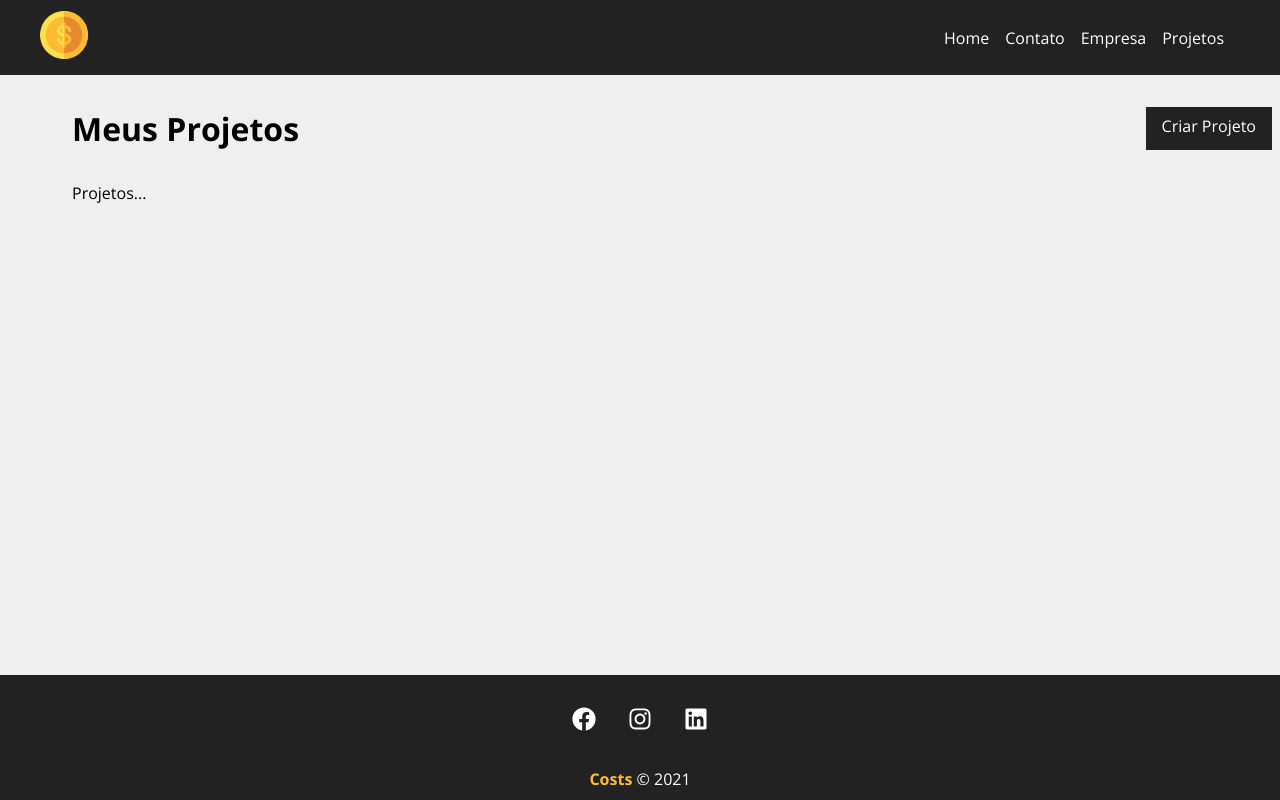
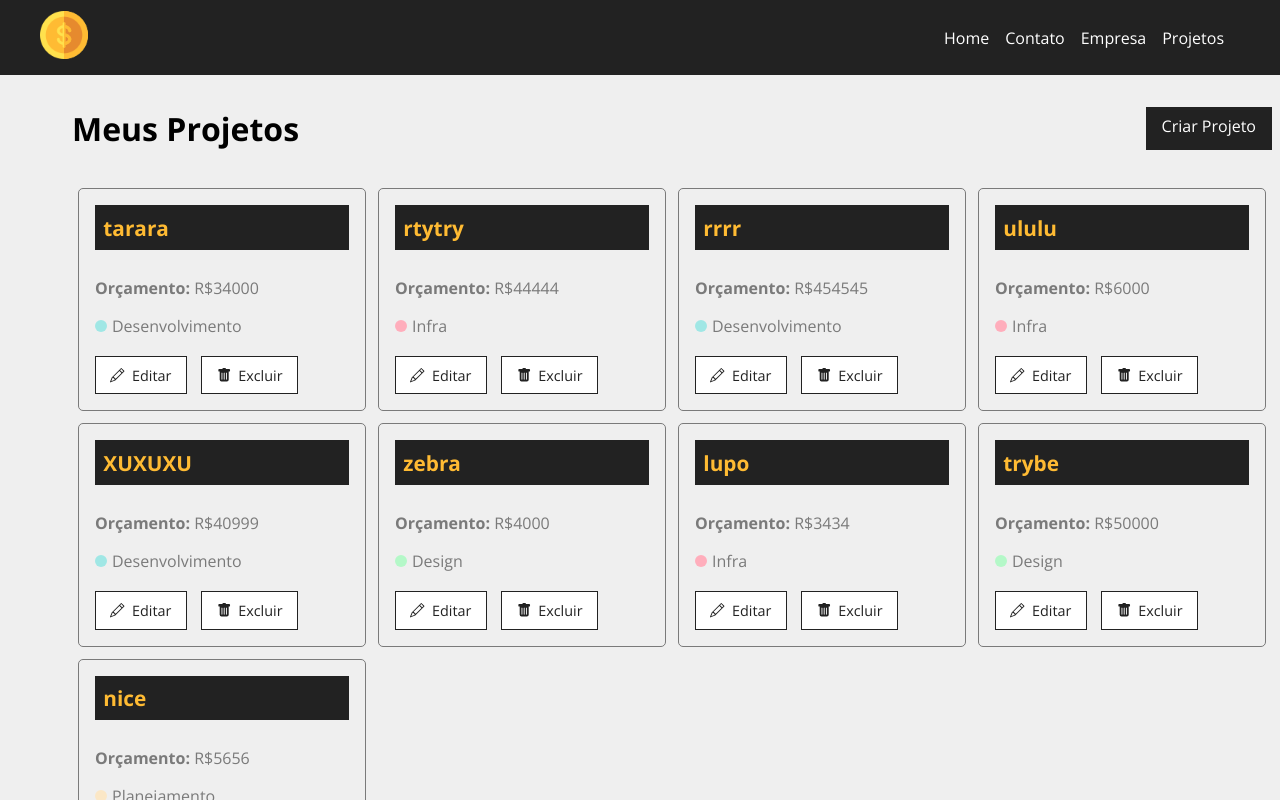
Before and after one commit to afjblt/costs, a React (Create React App) app: page /projects in a window 1280 px wide. Shown: the top 800 px of the page. Built offline with nearby package versions, Linux system fonts and the light colour scheme; data requests are answered from the project's data file.

Commit message:
Colocando os projetos para serem vizualizados

```diff
--- a/db.json
+++ b/db.json
@@ -43,13 +43,63 @@
       "cost": 0,
       "services": [],
       "id": 4
+    },
+    {
+      "name": "XUXUXU",
+      "budget": "40999",
+      "category": {
+        "id": "2",
+        "name": "Desenvolvimento"
+      },
+      "cost": 0,
+      "services": [],
+      "id": 5
+    },
+    {
+      "name": "zebra",
+      "budget": "4000",
+      "category": {
+        "id": "3",
+        "name": "Design"
+      },
+      "cost": 0,
+      "services": [],
+      "id": 6
+    },
+    {
+      "name": "lupo",
+      "budget": "3434",
+      "category": {
+        "id": "1",
+        "name": "Infra"
+      },
+      "cost": 0,
+      "services": [],
+      "id": 7
+    },
+    {
+      "name": "trybe",
+      "budget": "50000",
+      "category": {
+        "id": "3",
+        "name": "Design"
+      },
+      "cost": 0,
+      "services": [],
+      "id": 8
+    },
+    {
+      "name": "nice",
+      "budget": "5656",
+      "category": {
+        "id": "4",
+        "name": "Planejamento"
+      },
+      "cost": 0,
+      "services": [],
+      "id": 9
     }
   ],
-
-
-
-
-
   "categories": [
     {
       "id": 1,
--- a/src/components/pages/Projects.jsx
+++ b/src/components/pages/Projects.jsx
@@ -2,16 +2,33 @@
 import Message from "../layout/Message";
 import Container from '../layout/Container'
 import LinkButton from '../layout/LinkButton'
+import ProjectCard from "../project/ProjectCard";
 
 import styles from './Projects.module.css'
+import { useState, useEffect } from "react";
 
 function Projects() {
+    const [projects, setProjects] = useState([])
 
     const location = useLocation()
     let message = ''
     if (location.state) {
         message = location.state.message
     }
+
+    useEffect(() => {
+        fetch('http://localhost:5000/projects', {
+            method: 'GET',
+            headers: {
+                'Content-Type': 'application/json'
+            }
+        })
+        .then((res) => res.json())
+        .then((data) => {
+            setProjects(data)
+        })
+        .catch((err) => console.log(err))
+    }, [])
 
     return (
         <div className={styles.project_container}>
@@ -21,7 +38,11 @@
             </div>
             {message && <Message type='success' msg={message} />}
             <Container customClass='start'>
-                <p>Projetos...</p>
+                {projects.length > 0 &&
+                    projects.map((project) => (
+                        <ProjectCard name={project.name} id={project.id} budget={project.budget} category={project.category.name} key={project.id}/>
+                    ))
+                }
             </Container>
 
         </div>
--- /dev/null
+++ b/src/components/project/ProjectCard.jsx
@@ -0,0 +1,26 @@
+import { Link } from 'react-router-dom';
+
+import styles from './ProjectCard.module.css'
+
+import {BsPencil, BsFillTrashFill} from 'react-icons/bs'
+
+function ProjectCard({ id, name, budget, category, handleRemove }) {
+    return (
+        <div className={styles.project_card}>
+            <h4>{name}</h4>
+            <p>
+                <span>Orçamento:</span> R${budget}
+            </p>
+            <p className={styles.category_text}>
+                <span className={`${styles[category.toLowerCase()]}`}></span> {category}
+            </p>
+            <div className={styles.project_card_actions}>
+                <Link to='/'><BsPencil /> Editar</Link>
+                <button><BsFillTrashFill /> Excluir</button>
+            </div>
+        </div>
+
+     );
+}
+
+export default ProjectCard;
--- /dev/null
+++ b/src/components/project/ProjectCard.module.css
@@ -0,0 +1,87 @@
+.project_card {
+    padding: 1em;
+    border: 1px solid #7a7a7a;
+    border-radius: 5px;
+    width: 24%;
+    margin: 0.5%;
+}
+
+.project_card h4 {
+    background-color: #222;
+    color: #ffbb33;
+    padding: .4em;
+    margin-bottom: 1.3em;
+    font-size: 1.3em;
+}
+
+.project_card p {
+    color: #7a7a7a;
+    margin-bottom: 1em;
+}
+
+.project_card p span {
+    font-weight: bold;
+}
+
+.category_text {
+    display: flex;
+    align-items: center;
+}
+
+.category_text span {
+    display: block;
+    width: 12px;
+    height: 12px;
+    border-radius: 50%;
+    background-color: #ccc;
+    margin-right: 5px;
+}
+
+.category_text .infra {
+    background-color: #ffaebc;
+}
+
+.category_text .desenvolvimento {
+    background-color: #a0e7e5;
+}
+
+.category_text .design {
+    background-color: #b4f8c8;
+}
+
+.category_text .planejamento {
+    background-color: #fbe7c6;
+}
+
+.project_card_actions {
+    margin-top: 1.2em;
+    display: flex;
+    align-items: center;
+}
+
+.project_card_actions a,
+.project_card_actions button {
+    text-decoration: none;
+    border: none;
+    background-color: #fff;
+    color: #222;
+    font-size: .9em;
+    padding: .6em 1em;
+    margin-right: 1em;
+    cursor: pointer;
+    border: 1px solid #222;
+    display: flex;
+    align-items: center;
+    justify-content: center;
+    transition: .4s;
+}
+
+.project_card_actions svg {
+    margin-right: .5em;
+}
+
+.project_card_actions a:hover,
+.project_card_actions button:hover {
+    background-color: #222;
+    color: #ffbb33;
+}
```
